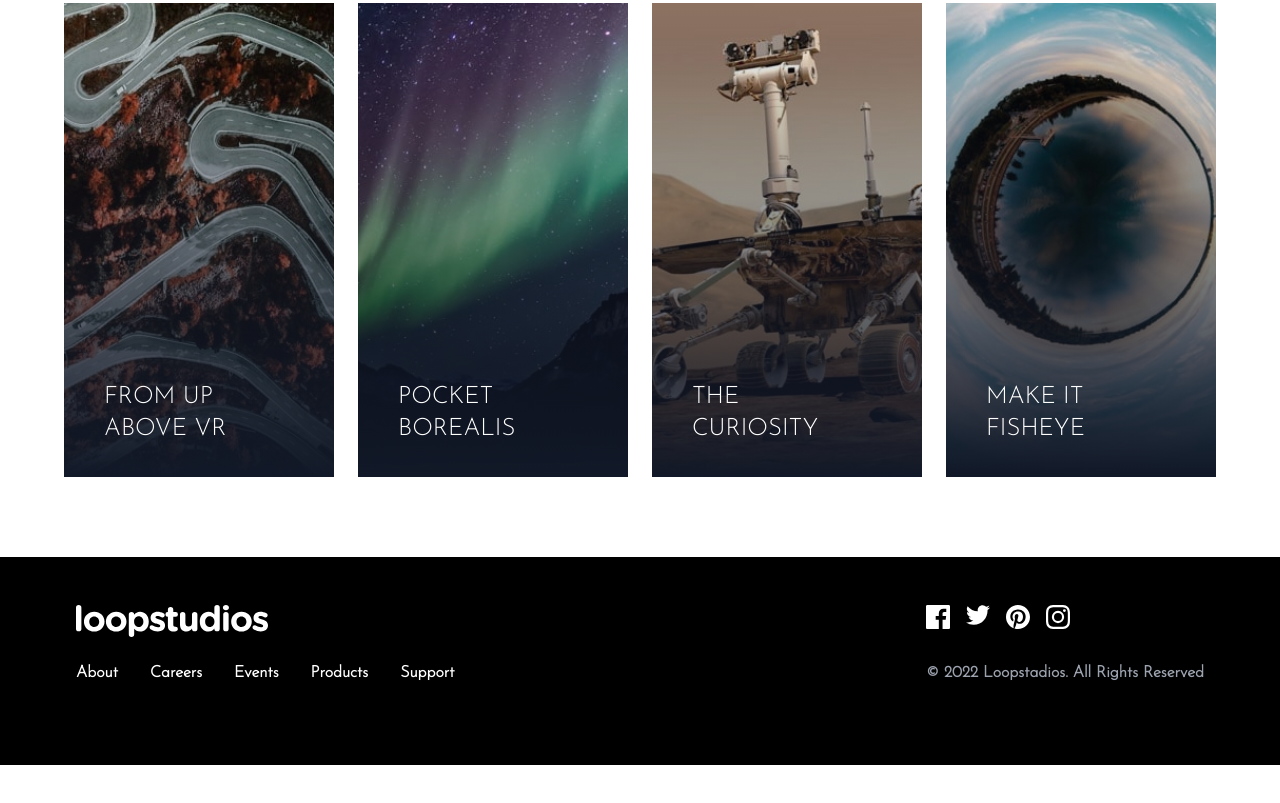
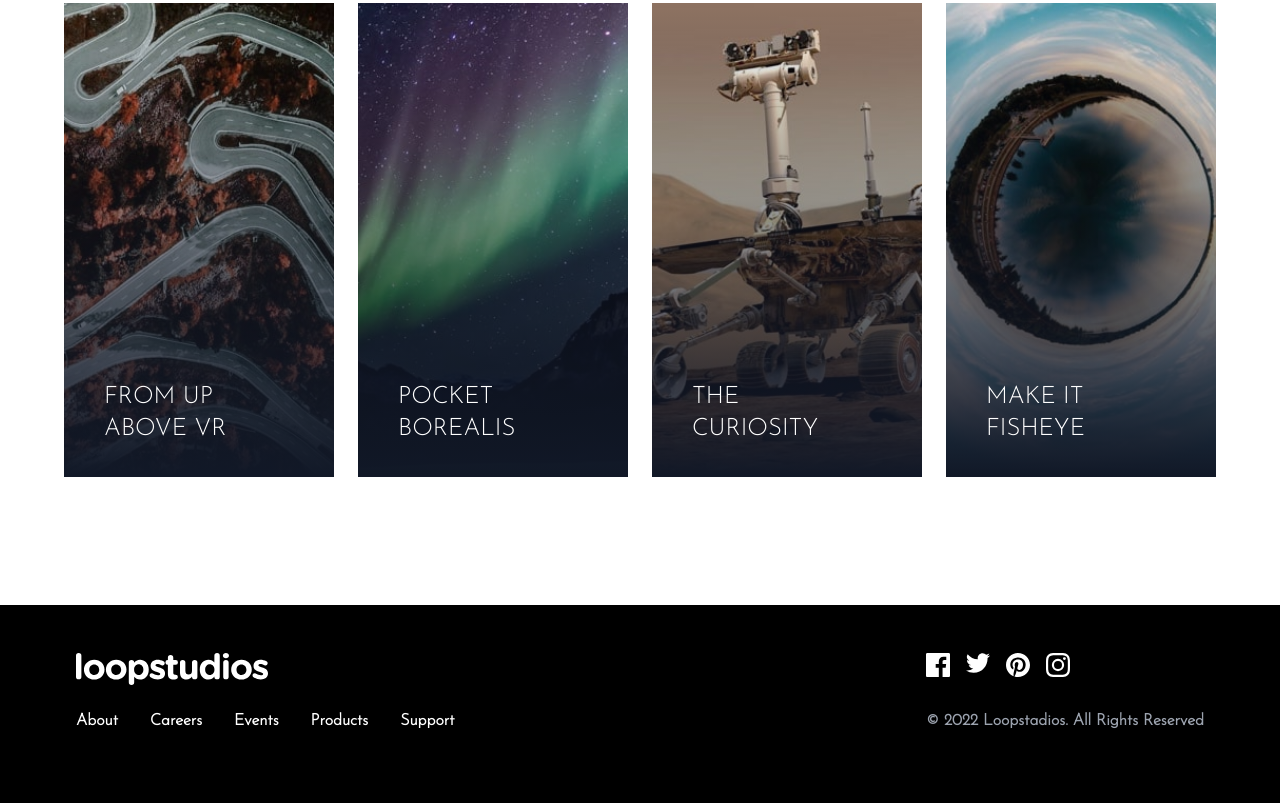
Before and after one commit to amin-sadeqi/Loopstadio-website, a website: page index.html in a window 1280 px wide. Shown: the part 1936-2739 px from the top of the page. Before the commit the page ends 2701 px from the top, so only its background shows below. Drawn offline with Linux system fonts and the light colour scheme.

Commit message:
fix footer margin

```diff
--- a/index.html
+++ b/index.html
@@ -272,7 +272,7 @@
         <button class="btn w-full mt-10 md:hidden">see all</button>
       </div>
     </section>
-    <footer class="bg-black">
+    <footer class="bg-black mt-32">
       <div
         class="flex flex-col space-y-10 py-12 pb-20 text-white max-w-6xl mx-auto md:flex-row md:space-y-0 md:justify-between"
       >
```
Also changed, not shown: css/output.css.
